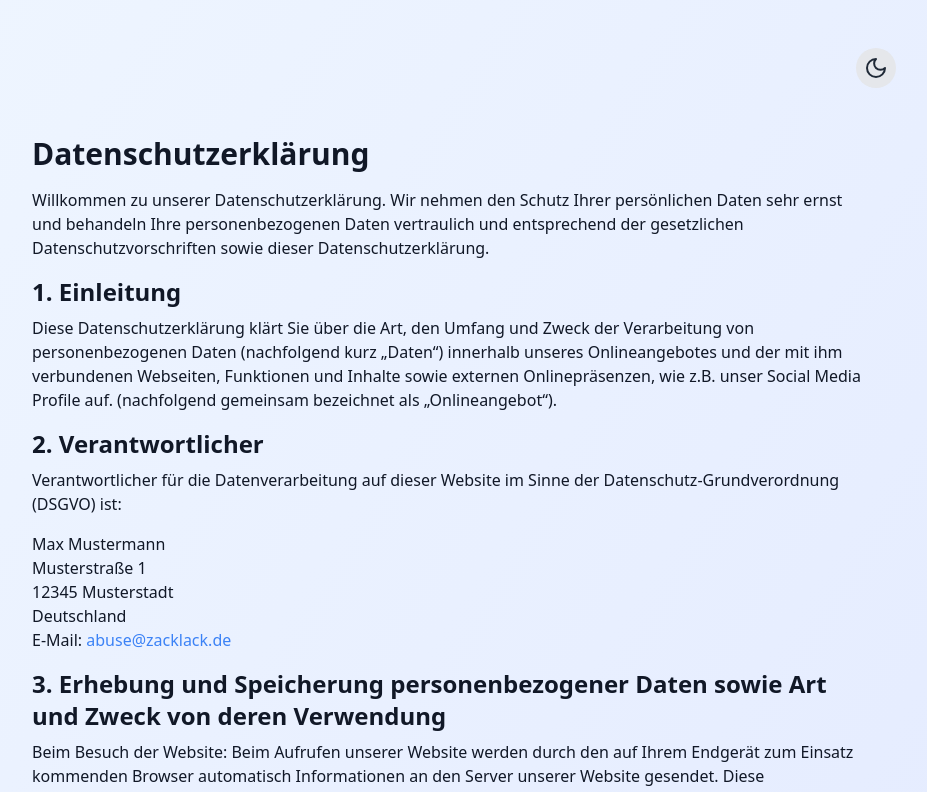
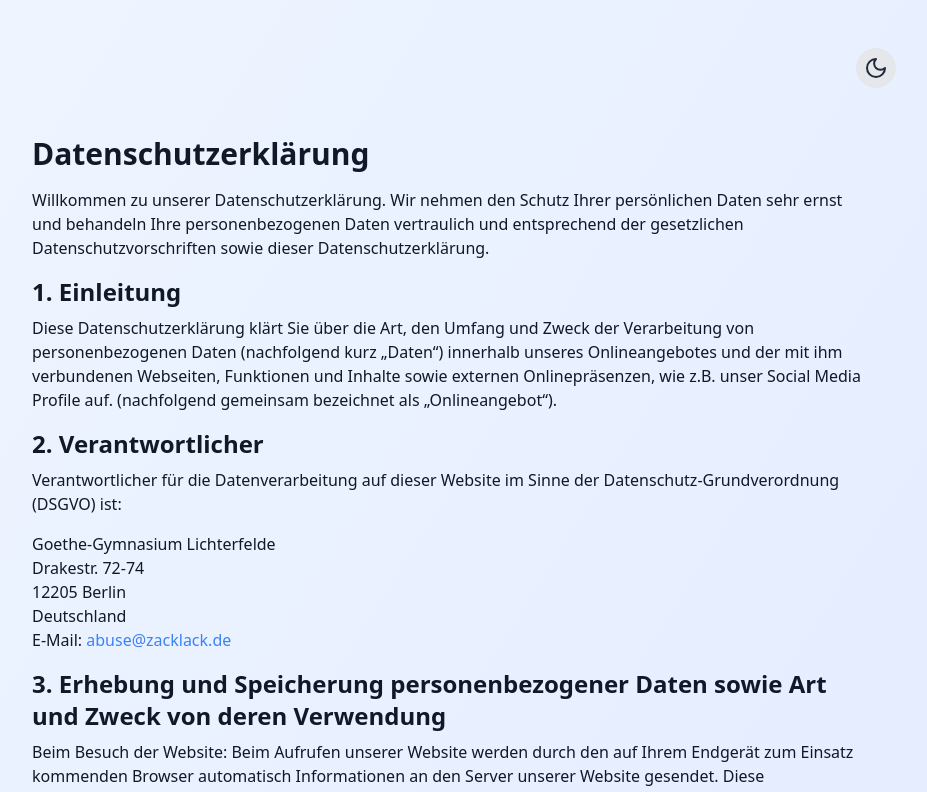
Before and after one commit to Zzackllack/Politk-Projekt, a React (Vite) app: page /datenschutzerklaerung in a window 1280 px wide. Shown: the top 792 px of the page, without its empty margins (192-1119 px from the left). Built offline with nearby package versions, Linux system fonts and the light colour scheme.

Commit message:
Update Datenschutzerklärung: change contact information to reflect new address and institution

```diff
--- a/src/pages/datenschutzerklaerung.tsx
+++ b/src/pages/datenschutzerklaerung.tsx
@@ -25,10 +25,11 @@ const Datenschutzerklaerung = () => {
         der Datenschutz-Grundverordnung (DSGVO) ist:
       </p>
       <p className="mb-4">
-        Max Mustermann
+        Goethe-Gymnasium Lichterfelde
         <br />
-        Musterstraße 1<br />
-        12345 Musterstadt
+        Drakestr. 72-74
+        <br />
+        12205 Berlin
         <br />
         Deutschland
         <br />
```
